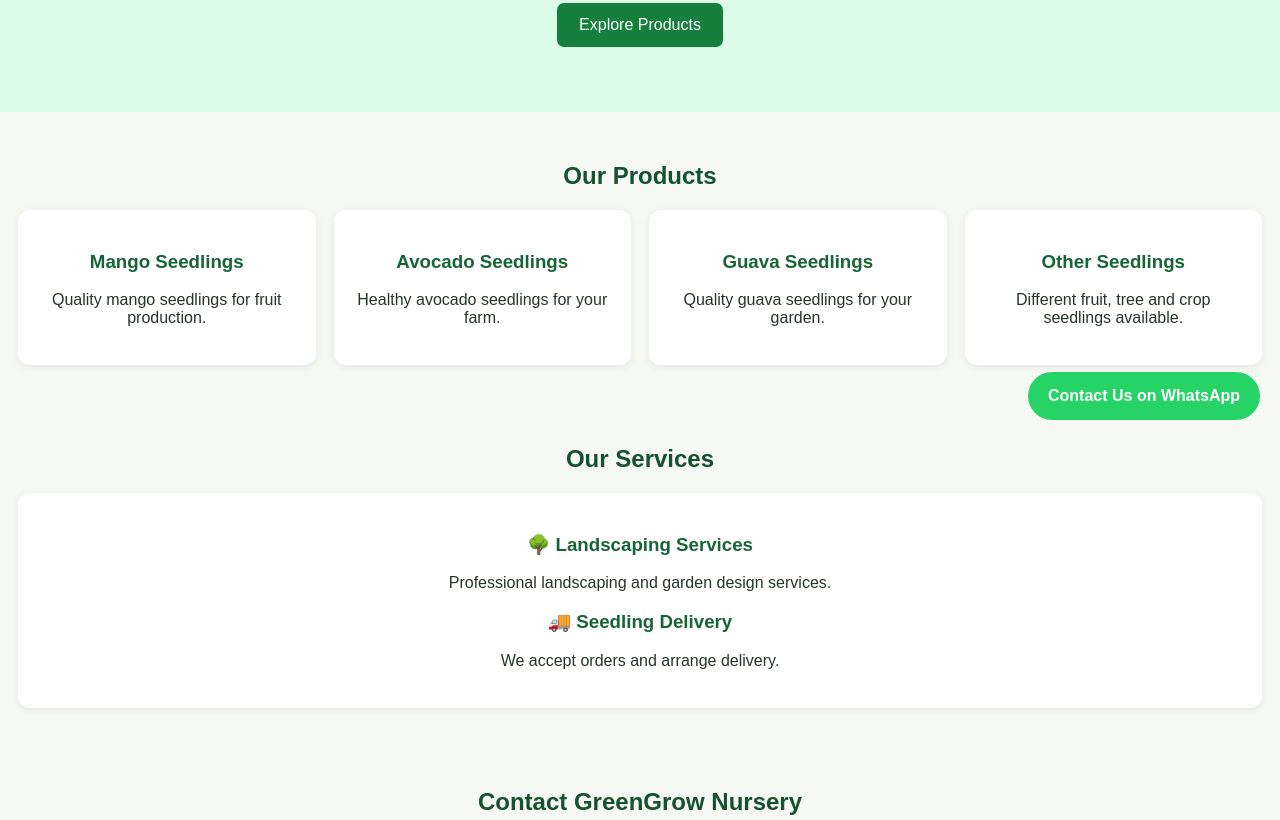
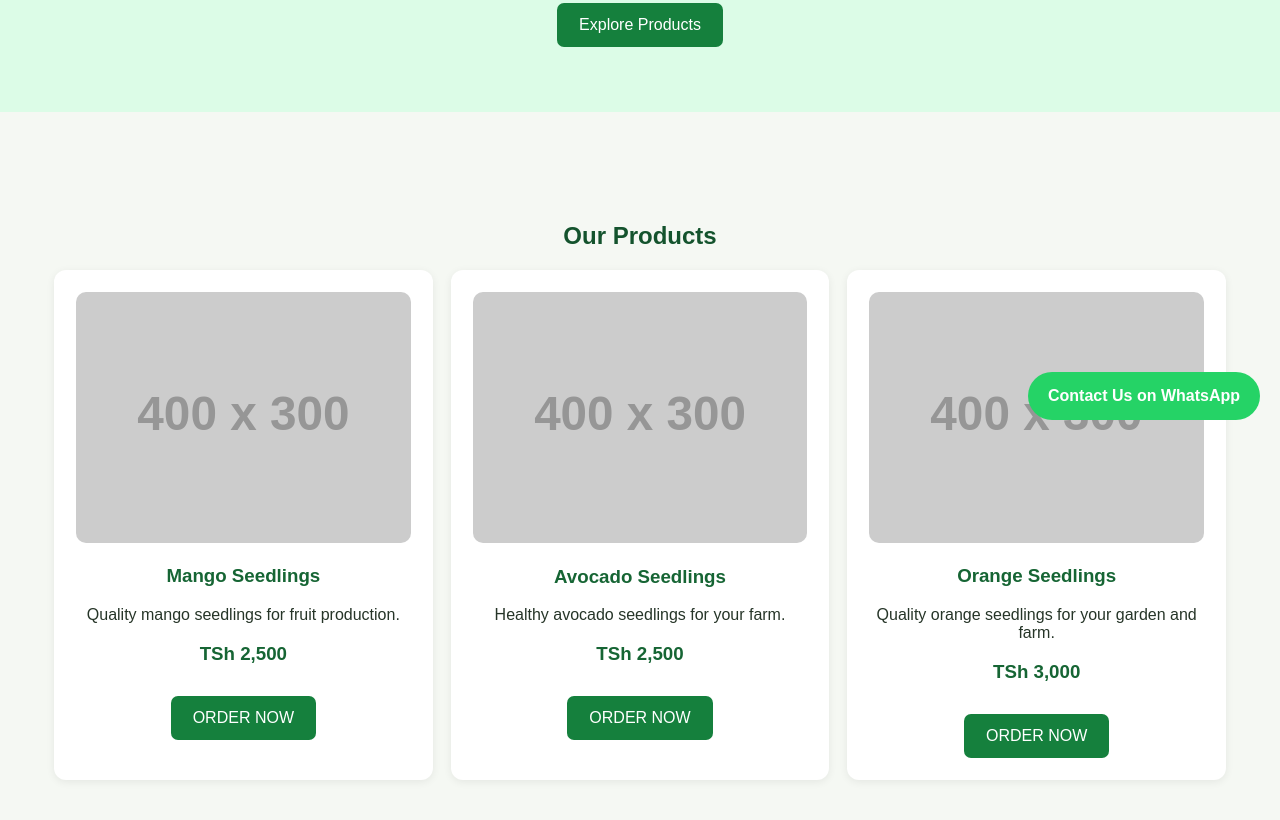
Before and after one commit to dottonoel38-boop/GreenGrow-Nursery, a plain HTML site: page index.html in a window 1280 px wide. Shown: the part 360-1180 px from the top of the page. Drawn offline with Linux system fonts and the light colour scheme; placeholder pictures from the web are drawn by us.

Commit message:
Update index.html

```diff
--- a/index.html
+++ b/index.html
@@ -93,6 +93,39 @@ and crop seedlings for your farming needs.</p>
 </div>
 
 <section id="products">
+  <section id="products">
+<section id="products">
+<h2>Our Products</h2>
+
+<div class="products">
+
+<div class="product">
+<img src="https://placehold.co/400x300/DCFCE7/14532D?text=Mango+Seedling" alt="Mango Seedling" style="width:100%;border-radius:10px;">
+<h3>Mango Seedlings</h3>
+<p>Quality mango seedlings for fruit production.</p>
+<h3>TSh 2,500</h3>
+<a class="btn" href="https://wa.me/255719284702?text=Hello%20GreenGrow%20Nursery%2C%20I%20want%20to%20order%20Mango%20Seedlings.">ORDER NOW</a>
+</div>
+
+<div class="product">
+<img src="https://placehold.co/400x300/DCFCE7/14532D?text=Avocado+Seedling" alt="Avocado Seedling" style="width:100%;border-radius:10px;">
+<h3>Avocado Seedlings</h3>
+<p>Healthy avocado seedlings for your farm.</p>
+<h3>TSh 2,500</h3>
+<a class="btn" href="https://wa.me/255719284702?text=Hello%20GreenGrow%20Nursery%2C%20I%20want%20to%20order%20Avocado%20Seedlings.">ORDER NOW</a>
+</div>
+
+<div class="product">
+<img src="https://placehold.co/400x300/DCFCE7/14532D?text=Orange+Seedling" alt="Orange Seedling" style="width:100%;border-radius:10px;">
+<h3>Orange Seedlings</h3>
+<p>Quality orange seedlings for your garden and farm.</p>
+<h3>TSh 3,000</h3>
+<a class="btn" href="https://wa.me/255719284702?text=Hello%20GreenGrow%20Nursery%2C%20I%20want%20to%20order%20Orange%20Seedlings.">ORDER NOW</a>
+</div>
+
+</div>
+</section>
+
 <h2>Our Products</h2>
 <div class="products">
 <div class="product">
```
